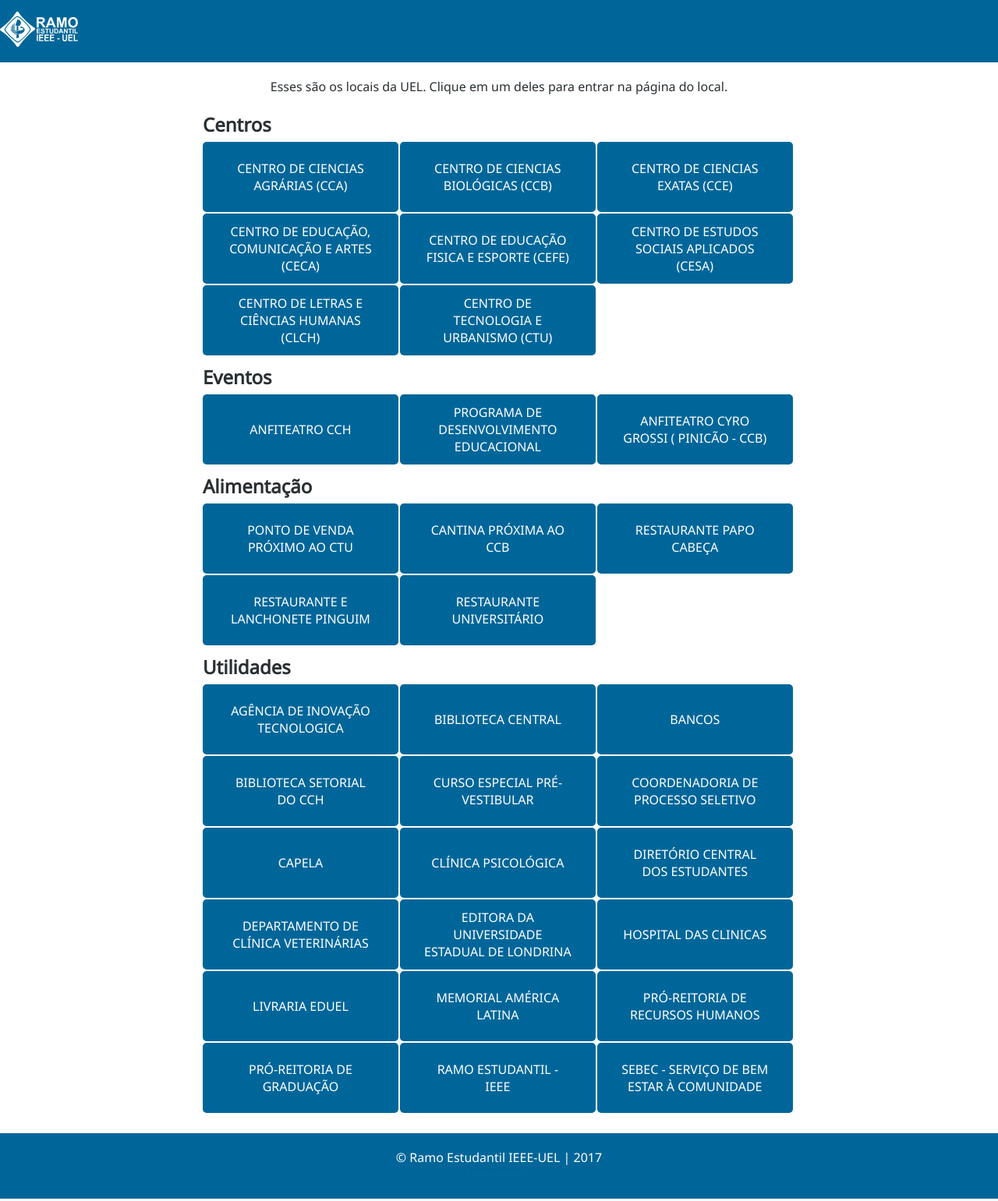
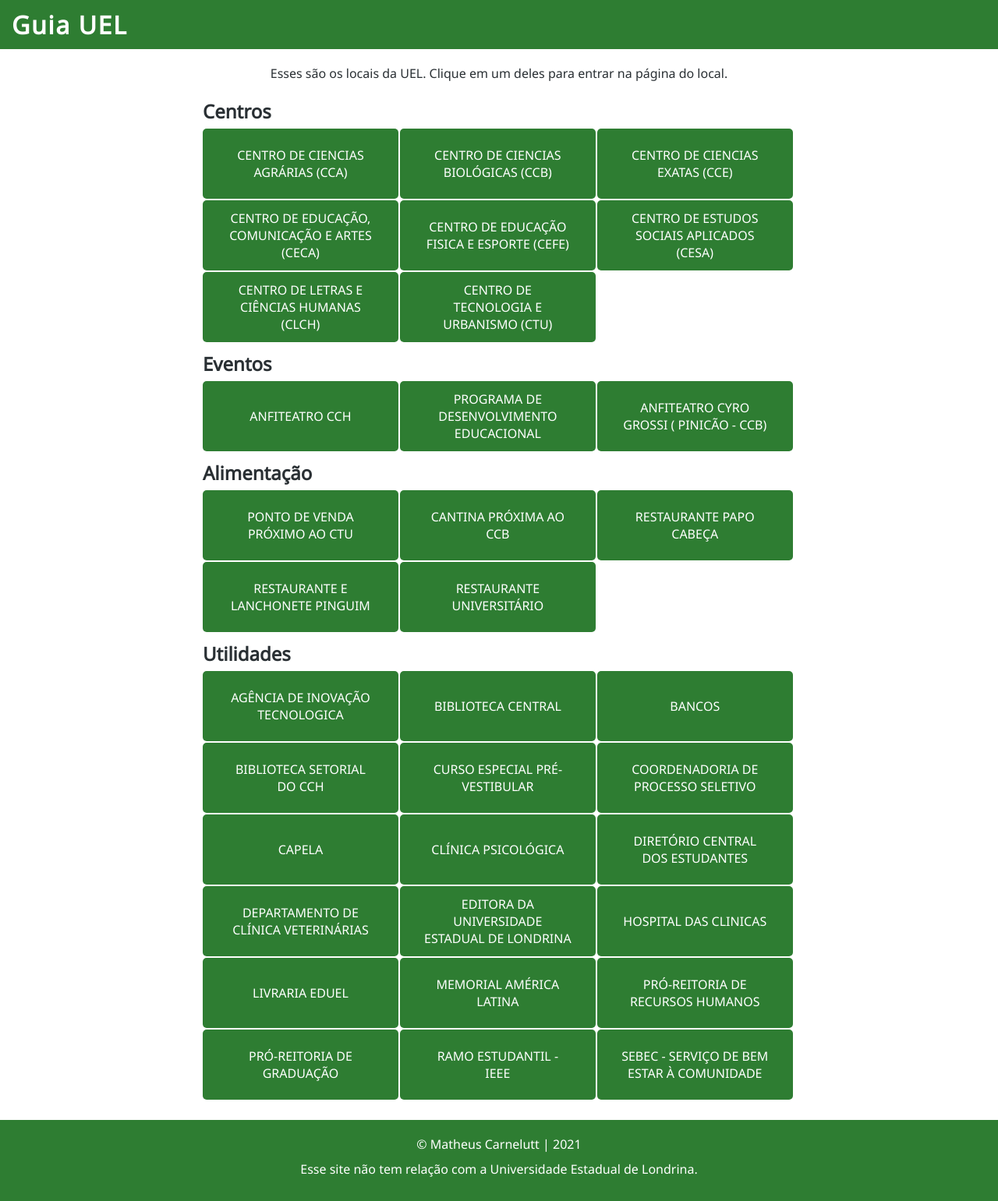
Before and after one commit to carneloot/uel-mobile-next, a Next.js app: page / in a window 1280 px wide. Shown: the whole page at 78% size. Built offline with nearby package versions, Linux system fonts and the light colour scheme.

Commit message:
style: removing ieee visuals

```diff
--- a/src/components/Footer.tsx
+++ b/src/components/Footer.tsx
@@ -3,10 +3,12 @@ import { FunctionComponent } from 'react';
 import styles from '@styles/components/Footer.module.scss';
 
 const Footer: FunctionComponent = () => <footer className={styles.footer}>
-    <div className={styles.foot}>
-        &copy; Ramo Estudantil IEEE-UEL | 2017
-        <br/><span className={styles['easter-egg']}>béééééééh</span>
-    </div>
+    <p className="copyright">
+        &copy; Matheus Carnelutt | {new Date().getFullYear()}
+    </p>
+    <p className="notice">
+        Esse site não tem relação com a Universidade Estadual de Londrina.
+    </p>
 </footer>;
 
 export default Footer;
--- a/src/components/Header.tsx
+++ b/src/components/Header.tsx
@@ -1,4 +1,3 @@
-import Image from 'next/image'
 import { FunctionComponent } from 'react';
 
 import MenuIcon from './MenuIcon';
@@ -17,11 +16,7 @@ const Header: FunctionComponent<HeaderProps> = ({ showMenuButton, isMenuOpened,
     return <header>
         <nav className={styles['nav-menu']}>
             <a href="/" className={styles.logo}>
-                <Image
-                    src="/logo-ramo-texto.svg"
-                    height="75px"
-                    width="100%"
-                />
+                Guia UEL
             </a>
             {(showMenuButton ?? false) && (
                 <div className={styles['btn-menu'] + ' ' + menuOpenedClass} onClick={onClickMenu}>
--- a/src/styles/components/Footer.module.scss
+++ b/src/styles/components/Footer.module.scss
@@ -3,15 +3,11 @@
 .footer {
     background-color: $accent;
     color: #ffffff;
+    padding: 20px 0;
+    text-align: center;
 
-    .foot {
-        margin-left: 10px;
-        margin-right: 10px;
-        padding: 20px 0;
-        text-align: center;
-
-        .easter-egg {
-            color: lighten($accent, 1%);
-        }
+    p {
+        margin: 0;
+        margin-bottom: 10px;
     }
 }
--- a/src/styles/components/Header.module.scss
+++ b/src/styles/components/Header.module.scss
@@ -10,9 +10,12 @@
     background-color: $accent;
     margin-bottom: 20px;
 
-    .logo img {
+    .logo {
+        color: #ffffff;
+        font-size: 2em;
+        font-weight: 700;
+        letter-spacing: 0.05em;
         margin: 10px 15px;
-        height: 75px;
     }
 
     .btn-menu {
--- a/src/styles/variables.scss
+++ b/src/styles/variables.scss
@@ -1 +1 @@
-$accent: #006699;
+$accent: #2e7d32;
```
